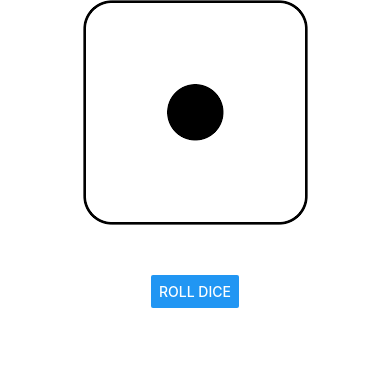
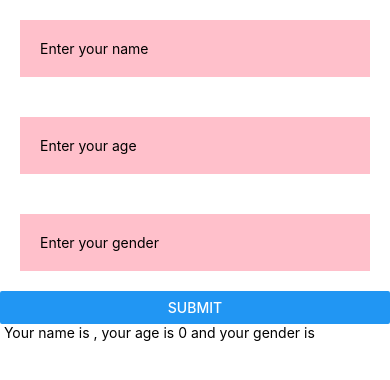
Before and after one commit to redhawk5200/Calculator-App, a React Native app: screen / in a window 390 px wide. Shown: the top 380 px of the page. Built offline with nearby package versions, Linux system fonts and the light colour scheme.

Commit message:
Creating a custom Alert in the app.

```diff
--- a/App.js
+++ b/App.js
@@ -18,25 +18,30 @@ import {
 import styles from './styles';
 
 export default function App() {
-  const [dice, setDice] = useState(0);
+  const [name, setName] = useState("");
+  const [age, setAge] = useState(0);
+  const [gender, setGender] = useState("");
 
-  const images = {
-    pics: {
-      '0':require('./assets/1.jpg'),
-      '1':require('./assets/2.jpg'),
-      '2':require('./assets/3.jpg'),
-      '3':require('./assets/4.jpg'),
-      '4':require('./assets/5.jpg'),
-      '5':require('./assets/6.jpg'),
-    }
+  const noHandler = () =>{
+    setName("");
+    setAge(0);
+    setGender("");
+  }
+
+  const pressHandler = () =>{
+    Alert.alert("Details","Are you sure you want submit?",[
+      {text: "Yes", onPress: () => console.log("Yes is pressed")},
+      {text: "No", onPress: () => noHandler()},
+    ])
   }
 
   return (
     <View style={styles.container}>
-      <Image style={styles.image} source={images.pics[dice]}/>
-      <View style={styles.button}>
-        <Button style={styles.button} title='Roll Dice' onPress={()=>setDice(Math.floor(Math.random()*6))}/>
-      </View>
+      <TextInput  style={styles.input} onChangeText={(text)=>setName(text)}  placeholder="Enter your name"/>
+      <TextInput  style={styles.input} onChangeText={(text)=>setAge(text)}  placeholder="Enter your age"/>
+      <TextInput  style={styles.input} onChangeText={(text)=>setGender(text)}  placeholder="Enter your gender"/>
+      <Button title="Submit" style={styles.button} onPress={()=>pressHandler()}/>
+      <Text> Your name is {name}, your age is {age} and your gender is {gender}</Text>
     </View>
   );
 }
--- a/styles.js
+++ b/styles.js
@@ -2,22 +2,18 @@ import {StyleSheet} from 'react-native';
 
 export default StyleSheet.create({
     container: {
-      alignItems: 'center',
+      //alignItems: 'center',
       backgroundColor: 'white',
       flex: 1,
     },
     input: {
-        backgroundColor: 'yellow',
-        borderWidth: 10,
         padding: 20,
-        borderColor: 'black',
-        marginTop: 20,
-        marginBottom: 40,
+        margin:20,
+        backgroundColor: 'pink',
     },
     button: {
-        paddingTop: 30,
-        margin:20,
-        fontWeight: 'italic'
+        borderWidth: 20,
+        borderColor: 'black',
     },
     image: {
     }
```
